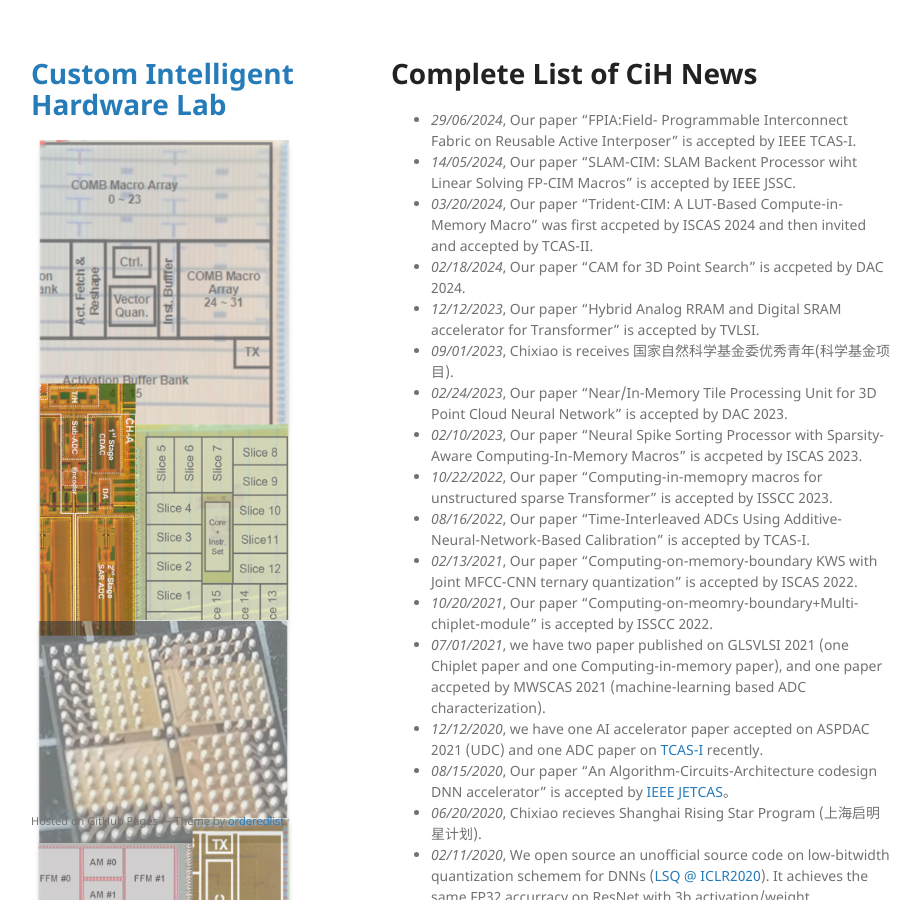
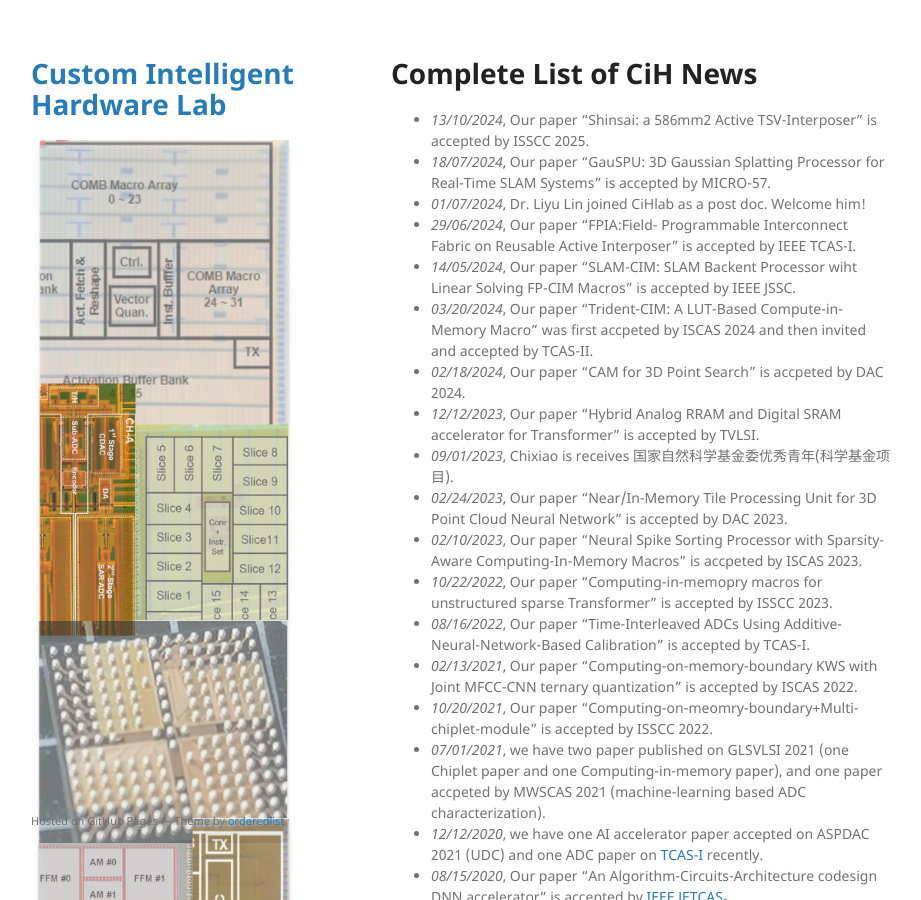
Before and after one commit to cihlab/cihlab.github.io, a Jekyll site: the page built from news.md, in a window 1280 px wide and 900 px high. Shown: the whole window, without its empty margins (179-1100 px from the left). Built offline with Jekyll 4.4.1, drawn with Linux system fonts in a browser that asks for light colours; our own code applies the rules of GitHub Pages for plain Markdown files.

Commit message:
Update news.md

```diff
--- a/news.md
+++ b/news.md
@@ -4,6 +4,9 @@ layout: default
 
 # Complete List of CiH News
 
+* _13/10/2024_, Our paper "Shinsai: a 586mm2 Active TSV-Interposer" is accepted by ISSCC 2025.
+* _18/07/2024_, Our paper "GauSPU: 3D Gaussian Splatting Processor for Real-Time SLAM  Systems" is accepted by MICRO-57.
+* _01/07/2024_, Dr. Liyu Lin joined CiHlab as a post doc. Welcome him!
 * _29/06/2024_, Our paper “FPIA:Field- Programmable Interconnect Fabric on Reusable Active Interposer” is accepted by IEEE TCAS-I.
 * _14/05/2024_, Our paper “SLAM-CIM: SLAM Backent Processor wiht Linear Solving FP-CIM Macros” is accepted by IEEE JSSC.
 * _03/20/2024_, Our paper "Trident-CIM: A LUT-Based Compute-in-Memory Macro" was first accpeted by ISCAS 2024 and then invited and accepted by TCAS-II.
```
